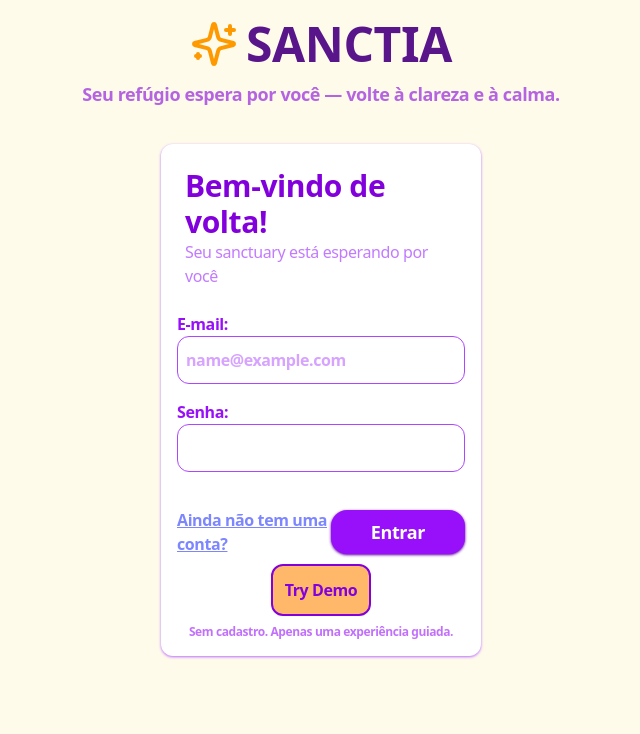
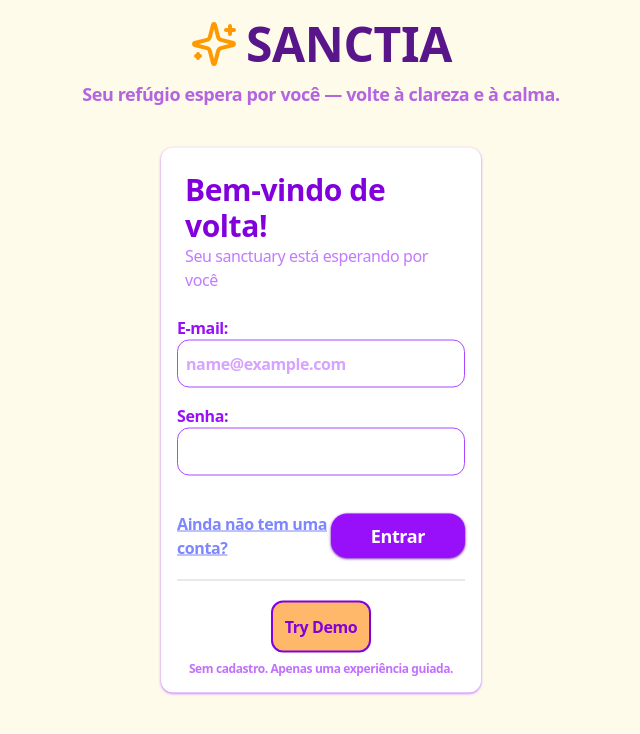
Before and after one commit to IbrahimKhan7208/Sanctia---Personality-Assist-Bot, a React app in the folder frontend/: page / in a window 1280 px wide. Shown: the top 734 px of the page, without its empty margins (319-959 px from the left). Built offline with nearby package versions, Linux system fonts and the light colour scheme; the HTML template or start-up script is replaced by a standard one.

Commit message:
Adding Feedback Form Commit

```diff
--- a/frontend/src/pages/Home.jsx
+++ b/frontend/src/pages/Home.jsx
@@ -219,7 +219,7 @@ const Home = () => {
                   {entries.map((entry) => (
                     <div
                       key={entry._id}
-                      className="flex flex-col space-y-0.5 py-2 border-b border-zinc-300 last:border-0 pl-1"
+                      className="flex flex-col space-y- py-2 border-b border-zinc-300 last:border-0 pl-1"
                     >
                       <div className="flex items-center space-x-2">
                         <LuCalendar className="w-3.5 h-3.5 text-purple-400" />
@@ -470,6 +470,12 @@ const Home = () => {
           )}
         </div>
       </div>
+
+      <div className="border-t border-zinc-300 mt-5 mb-5"></div>
+
+      <div className="footer flex justify-center">
+        <button className="px-4 py-2 rounded-full bg-purple-300 hover:bg-purple-400 text-purple-900 font-medium transition-all border border-purple-200/50 hover:border-purple-300 disabled:opacity-50 cursor-pointer">Give Feedback</button>
+      </div>
     </div>
   );
 };
--- a/frontend/src/pages/Login.jsx
+++ b/frontend/src/pages/Login.jsx
@@ -19,7 +19,6 @@ const Login = () => {
       password: "demo123",
     };
 
-    // Update UI fields (optional but good UX)
     setform(demoCredentials);
 
     setErrorMsg("");
@@ -73,7 +72,7 @@ const Login = () => {
       </div>
 
       {/* Card */}
-      <div className="absolute top-1/2 left-1/2 -translate-x-[50%] -translate-y-[50%] p-4 w-1/4 bg-white rounded-xl shadow-purple-400 shadow h-fit text-purple-500 font-semibold tracking-tight">
+      <div className="absolute mt-5 top-1/2 left-1/2 -translate-x-[50%] -translate-y-[50%] p-4 w-1/4 bg-white rounded-xl shadow-purple-400 shadow h-fit text-purple-500 font-semibold tracking-tight">
         <form onSubmit={submitHandler} autoComplete="off">
           {/* Heading */}
           <div className="p-2 mb-4">
@@ -129,6 +128,9 @@ const Login = () => {
             <p className="text-red-500 text-sm mt-3 text-right">{errorMsg}</p>
           )}
         </form>
+
+        <div className="border-t border-zinc-300 mt-5 mb-5"></div>
+
         <div className="flex-col mt-2 items-center flex">
           <button
             onClick={demoHandler}
```
